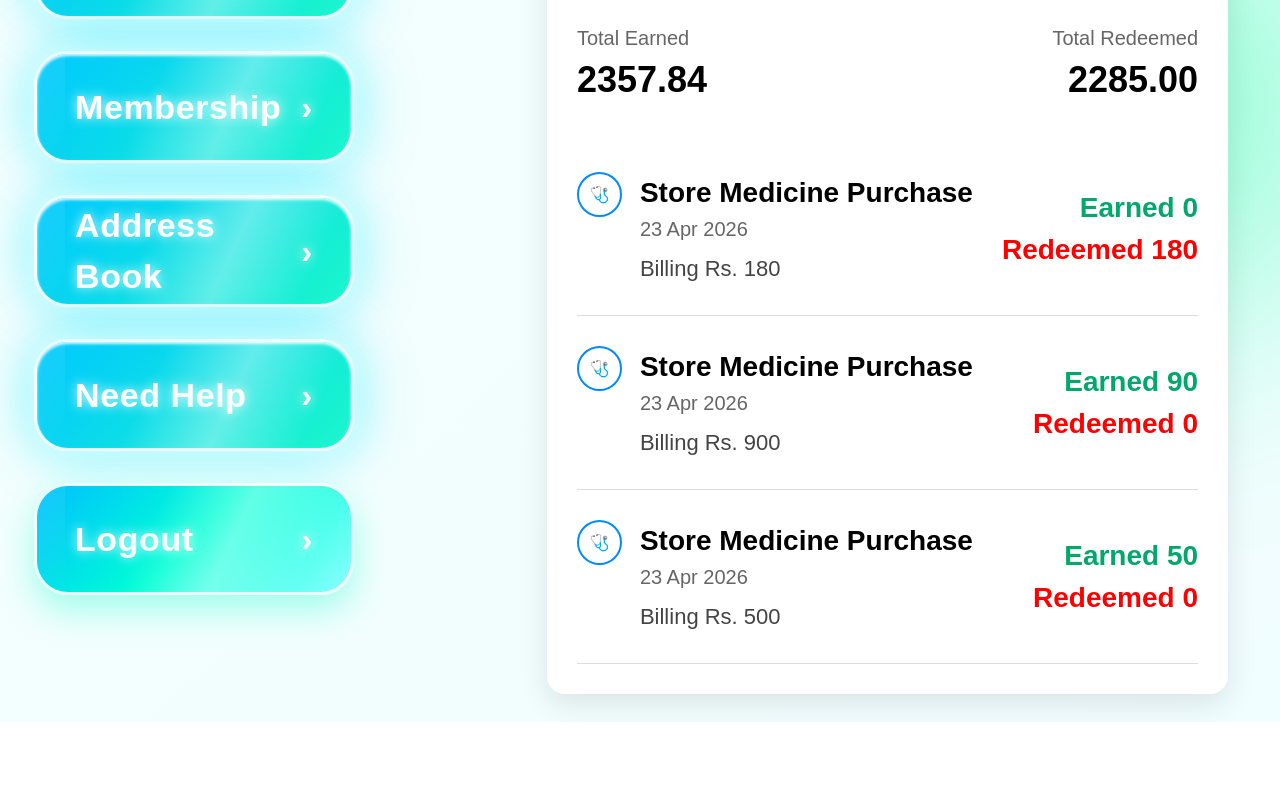
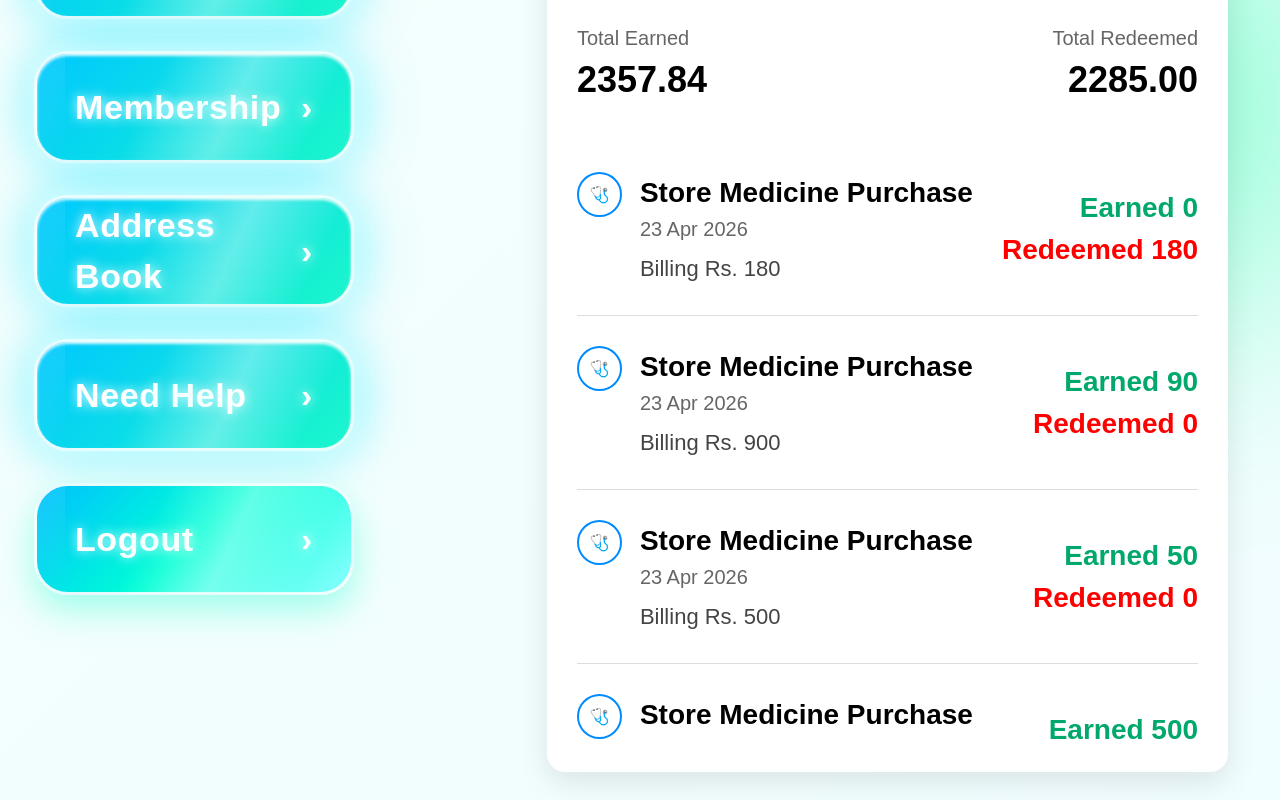
Before and after one commit to rameshragul095-cmd/Ecommerce-medicare, a React (Create React App) app in the folder frontend/: page /membership in a window 1280 px wide. Shown: the part 591-1391 px from the top of the page. Before the commit the page ends 1313 px from the top, so only its background shows below. Built offline with nearby package versions, Linux system fonts and the light colour scheme.

Commit message:
temporary otp bypass

```diff
--- a/frontend/src/pages/Membership.js
+++ b/frontend/src/pages/Membership.js
@@ -43,7 +43,63 @@ export default function Membership() {
       earned: 50,
 
       redeemed: 0
+    },
+    {
+      id: 4,
+
+      title: "Store Medicine Purchase",
+
+      amount: 5000,
+
+      earned: 500,
+
+      redeemed: 100
+    },
+    {
+      id: 5,
+
+      title: "Store Medicine Purchase",
+
+      amount: 800,
+
+      earned: 80,
+
+      redeemed: 160
+    },
+    {
+      id: 6,
+
+      title: "Store Medicine Purchase",
+
+      amount: 1600,
+
+      earned: 160,
+
+      redeemed: 0
+    },
+    {
+      id: 7,
+
+      title: "Store Medicine Purchase",
+
+      amount: 1750,
+
+      earned: 170,
+
+      redeemed: 50
+    },
+    {
+      id: 8,
+
+      title: "Store Medicine Purchase",
+
+      amount: 630,
+
+      earned: 63,
+
+      redeemed: 0
     }
+
 
   ];
 
```
Also changed, not shown: 2 other files (tests, documents, lock files or other folders).
